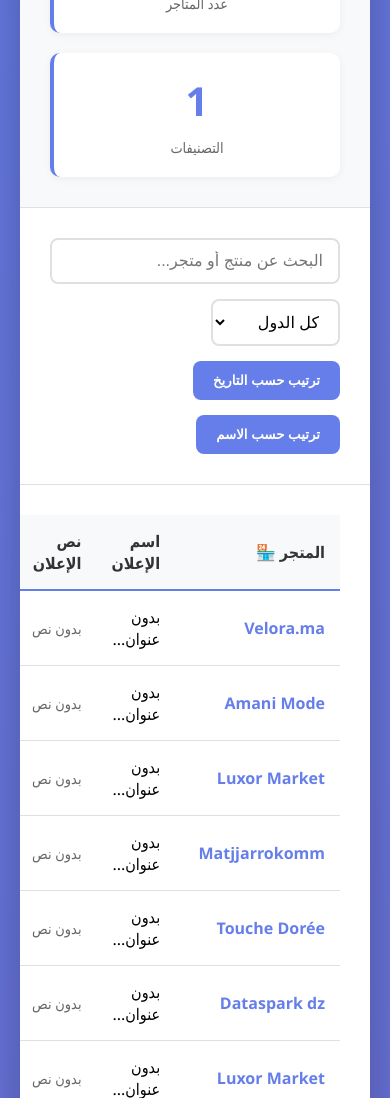
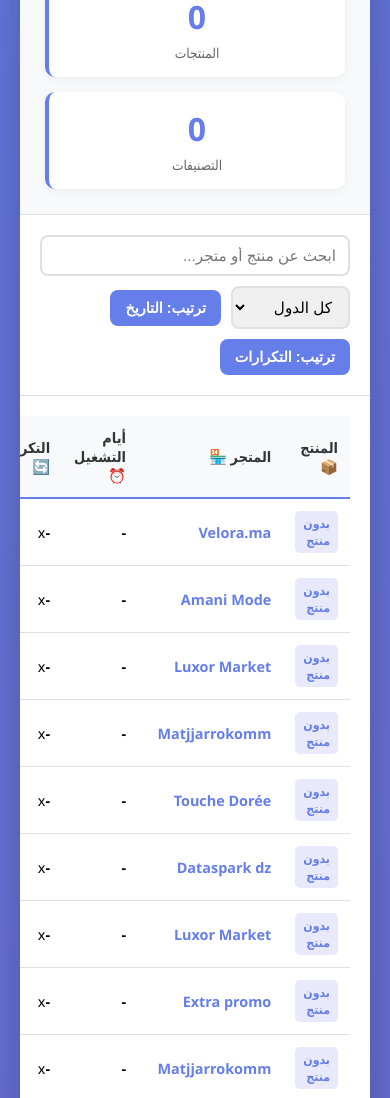
Before and after one commit to aissahichourr-stack/fb-ads-viewer, a website: page index.html in a window 390 px wide. Shown: the part 533-1631 px from the top of the page. Drawn offline with Linux system fonts and the light colour scheme.

Commit message:
Feature: Add product, stores, operating days, repetitions & category columns  - Add new columns: المنتج, أيام التشغيل, التكرارات, التصنيف - Update data structure to support new fields - Improve table layout and responsive design - Add product statistics card - Enhance filtering and sorting functionality

```diff
--- a/index.html
+++ b/index.html
@@ -3,7 +3,7 @@
 <head>
     <meta charset="UTF-8">
     <meta name="viewport" content="width=device-width, initial-scale=1.0">
-    <title>مكتبة الإعلانات - Spy Ads Viewer</title>
+    <title>مكتبة الإعلانات المتقدمة - Facebook Ads Viewer</title>
     <style>
         * { margin: 0; padding: 0; box-sizing: border-box; }
         body {
@@ -13,7 +13,7 @@
             min-height: 100vh;
         }
         .container {
-            max-width: 1400px;
+            max-width: 1600px;
             margin: 0 auto;
             background: white;
             border-radius: 15px;
@@ -31,79 +31,61 @@
             margin-bottom: 10px;
             font-weight: 700;
         }
-        .header p {
-            font-size: 1.1em;
-            opacity: 0.9;
-        }
         .stats {
             display: grid;
-            grid-template-columns: repeat(auto-fit, minmax(200px, 1fr));
-            gap: 20px;
-            padding: 30px;
+            grid-template-columns: repeat(auto-fit, minmax(150px, 1fr));
+            gap: 15px;
+            padding: 25px;
             background: #f8f9fa;
             border-bottom: 1px solid #e0e0e0;
         }
         .stat-card {
             background: white;
-            padding: 20px;
+            padding: 15px;
             border-radius: 10px;
             text-align: center;
             border-left: 4px solid #667eea;
             box-shadow: 0 2px 10px rgba(0,0,0,0.05);
         }
         .stat-card .number {
-            font-size: 2.5em;
+            font-size: 2em;
             font-weight: 700;
             color: #667eea;
-            margin-bottom: 10px;
+            margin-bottom: 5px;
         }
         .stat-card .label {
             color: #666;
-            font-size: 0.9em;
+            font-size: 0.85em;
         }
         .controls {
-            padding: 30px;
+            padding: 20px;
             background: white;
             display: flex;
-            gap: 15px;
+            gap: 10px;
             align-items: center;
             flex-wrap: wrap;
             border-bottom: 1px solid #e0e0e0;
         }
-        .search-box {
-            flex: 1;
-            min-width: 250px;
-            padding: 12px 15px;
+        .search-box, .filter-select {
+            padding: 10px 12px;
             border: 2px solid #e0e0e0;
             border-radius: 8px;
-            font-size: 1em;
+            font-size: 0.95em;
             transition: border-color 0.3s;
         }
-        .search-box:focus {
-            outline: none;
-            border-color: #667eea;
-        }
-        .filter-select {
-            padding: 12px 15px;
-            border: 2px solid #e0e0e0;
-            border-radius: 8px;
-            background: white;
-            cursor: pointer;
-            font-size: 1em;
-            transition: border-color 0.3s;
-        }
-        .filter-select:focus {
+        .search-box:focus, .filter-select:focus {
             outline: none;
             border-color: #667eea;
         }
         .sort-btn {
-            padding: 12px 20px;
+            padding: 10px 15px;
             background: #667eea;
             color: white;
             border: none;
             border-radius: 8px;
             cursor: pointer;
             font-weight: 600;
+            font-size: 0.9em;
             transition: background 0.3s;
         }
         .sort-btn:hover {
@@ -111,18 +93,19 @@
         }
         .table-wrapper {
             overflow-x: auto;
-            padding: 30px;
+            padding: 20px;
         }
         table {
             width: 100%;
             border-collapse: collapse;
+            font-size: 0.9em;
         }
         table thead {
             background: #f8f9fa;
             border-bottom: 2px solid #667eea;
         }
         table th {
-            padding: 15px;
+            padding: 12px;
             text-align: right;
             font-weight: 700;
             color: #333;
@@ -133,7 +116,7 @@
             background: #e8e9fa;
         }
         table td {
-            padding: 15px;
+            padding: 12px;
             border-bottom: 1px solid #e0e0e0;
         }
         table tr:hover {
@@ -145,24 +128,28 @@
         }
         .ad-text {
             color: #666;
-            font-size: 0.9em;
-            max-width: 300px;
+            max-width: 200px;
             overflow: hidden;
             text-overflow: ellipsis;
             white-space: nowrap;
         }
-        .date {
-            color: #999;
-            font-size: 0.9em;
+        .badge {
+            display: inline-block;
+            padding: 4px 8px;
+            background: #e8e9fa;
+            color: #667eea;
+            border-radius: 5px;
+            font-size: 0.85em;
+            font-weight: 600;
         }
         .view-btn {
             display: inline-block;
-            padding: 8px 15px;
+            padding: 6px 12px;
             background: #667eea;
             color: white;
             text-decoration: none;
             border-radius: 5px;
-            font-size: 0.85em;
+            font-size: 0.8em;
             transition: background 0.3s;
         }
         .view-btn:hover {
@@ -179,7 +166,7 @@
     <div class="container">
         <div class="header">
             <h1>👁️ مكتبة الإعلانات الرابحة</h1>
-            <p>اكتشف أفضل إعلانات منافسيك من Facebook</p>
+            <p>اكتشف أفضل إعلانات منافسيك من Facebook مع بيانات شاملة</p>
         </div>
 
         <div class="stats">
@@ -192,39 +179,44 @@
                 <div class="label">عدد المتاجر</div>
             </div>
             <div class="stat-card">
+                <div class="number" id="totalProducts">0</div>
+                <div class="label">المنتجات</div>
+            </div>
+            <div class="stat-card">
                 <div class="number" id="totalCategories">0</div>
                 <div class="label">التصنيفات</div>
             </div>
         </div>
 
         <div class="controls">
-            <input type="text" class="search-box" id="searchInput" placeholder="البحث عن منتج أو متجر...">
+            <input type="text" class="search-box" id="searchInput" placeholder="ابحث عن منتج أو متجر..." style="flex: 1; min-width: 200px;">
             <select class="filter-select" id="countryFilter">
                 <option value="">كل الدول</option>
                 <option value="MA">المغرب 🇲🇦</option>
                 <option value="DZ">الجزائر 🇩🇿</option>
                 <option value="TN">تونس 🇹🇳</option>
             </select>
-            <button class="sort-btn" onclick="sortTable('date')">ترتيب حسب التاريخ</button>
-            <button class="sort-btn" onclick="sortTable('name')">ترتيب حسب الاسم</button>
+            <button class="sort-btn" onclick="sortTable('date')">ترتيب: التاريخ</button>
+            <button class="sort-btn" onclick="sortTable('repetitions')">ترتيب: التكرارات</button>
         </div>
 
         <div class="table-wrapper">
             <table id="adsTable">
                 <thead>
                     <tr>
+                        <th>المنتج 📦</th>
                         <th>المتجر 🏪</th>
-                        <th>اسم الإعلان</th>
+                        <th>أيام التشغيل ⏰</th>
+                        <th>التكرارات 🔄</th>
+                        <th>التصنيف 🏷️</th>
                         <th>نص الإعلان</th>
                         <th>التاريخ 📅</th>
-                        <th>الدولة 🌍</th>
-                        <th>إجراء</th>
+                        <th>الإجراء</th>
                     </tr>
                 </thead>
-                <tbody id="tableBody">
-                </tbody>
+                <tbody id="tableBody"></tbody>
             </table>
-            <div class="empty" id="emptyMessage" style="display:none;">لا توجد نتائج</div>
+            <div class="empty" id="emptyMessage" style="display:none;">لا توجد نتائج 📭</div>
         </div>
     </div>
 
@@ -250,15 +242,14 @@
             const stores = new Set(allAds.map(ad => ad.page_name).filter(Boolean));
             document.getElementById('totalStores').textContent = stores.size;
 
-            const categories = new Set();
-            allAds.forEach(ad => {
-                if (ad.message) categories.add('عام');
-            });
-            document.getElementById('totalCategories').textContent = Math.max(1, categories.size);
+            const products = new Set(allAds.map(ad => ad.product_name).filter(Boolean));
+            document.getElementById('totalProducts').textContent = products.size;
+
+            const categories = new Set(allAds.map(ad => ad.category).filter(Boolean));
+            document.getElementById('totalCategories').textContent = categories.size || 0;
         }
 
-        function renderTable
-            () {
+        function renderTable() {
             const tbody = document.getElementById('tableBody');
             const emptyMsg = document.getElementById('emptyMessage');
 
@@ -271,12 +262,15 @@
             emptyMsg.style.display = 'none';
             tbody.innerHTML = filteredAds.map(ad => `
                 <tr>
-<td><span class="store-name">${escapeHtml((ad.page_name || ad.publisherName || 'غير معروف').substring(0, 30))}</span></td>
-                    <td>${escapeHtml((ad.message || 'بدون عنوان').substring(0, 30))}...</td>
-                    <td><span class="ad-text">${escapeHtml((ad.message || 'بدون نص').substring(0, 100))}</span></td>
-                    <td><span class="date">${formatDate(ad.start_date || ad.createdTime)}</span></td>
-                    <td>🌍</td>
-                    <td><a href="${ad.adSnapshotUrl || '#'}" target="_blank" class="view-btn">عرض</a></td>                </tr>
+                    <td><span class="badge">${escapeHtml(ad.product_name || 'بدون منتج')}</span></td>
+                    <td><span class="store-name">${escapeHtml((ad.page_name || 'غير معروف').substring(0, 25))}</span></td>
+                    <td><strong>${ad.operating_days || '-'}</strong></td>
+                    <td><strong>${ad.repetitions || '-'}</strong>x</td>
+                    <td>${escapeHtml(ad.category || 'عام')}</td>
+                    <td><span class="ad-text">${escapeHtml((ad.message || 'بدون نص').substring(0, 80))}</span></td>
+                    <td>${formatDate(ad.start_date || ad.createdTime)}</td>
+                    <td><a href="${ad.adSnapshotUrl || '#'}" target="_blank" class="view-btn">عرض</a></td>
+                </tr>
             `).join('');
         }
 
@@ -287,33 +281,48 @@
         }
 
         function formatDate(dateString) {
-            if (!dateString) return 'غير معروف';
+            if (!dateString) return '-';
             try {
                 const date = new Date(dateString);
                 return date.toLocaleDateString('ar-SA');
             } catch {
-                return 'غير معروف';
+                return '-';
             }
         }
 
         document.getElementById('searchInput').addEventListener('keyup', function(e) {
             const search = e.target.value.toLowerCase();
+            const country = document.getElementById('countryFilter').value;
+
             filteredAds = allAds.filter(ad => {
-                const text = (ad.message + ' ' + ad.page_name).toLowerCase();
-                return text.includes(search);
+                const text = (ad.product_name + ' ' + ad.page_name + ' ' + ad.message).toLowerCase();
+                const matchesSearch = text.includes(search);
+                const matchesCountry = !country || ad.country === country;
+                return matchesSearch && matchesCountry;
             });
-            renderTable
-                              ();
+            renderTable();
+        });
+
+        document.getElementById('countryFilter').addEventListener('change', function() {
+            const search = document.getElementById('searchInput').value.toLowerCase();
+            const country = this.value;
+
+            filteredAds = allAds.filter(ad => {
+                const text = (ad.product_name + ' ' + ad.page_name + ' ' + ad.message).toLowerCase();
+                const matchesSearch = text.includes(search);
+                const matchesCountry = !country || ad.country === country;
+                return matchesSearch && matchesCountry;
+            });
+            renderTable();
         });
 
         function sortTable(type) {
             if (type === 'date') {
                 filteredAds.sort((a, b) => new Date(b.start_date) - new Date(a.start_date));
-            } else if (type === 'name') {
-                filteredAds.sort((a, b) => (a.page_name || '').localeCompare(b.page_name || ''));
+            } else if (type === 'repetitions') {
+                filteredAds.sort((a, b) => (b.repetitions || 0) - (a.repetitions || 0));
             }
-            renderTable
-                ();
+            renderTable();
         }
 
         loadAds();
```
